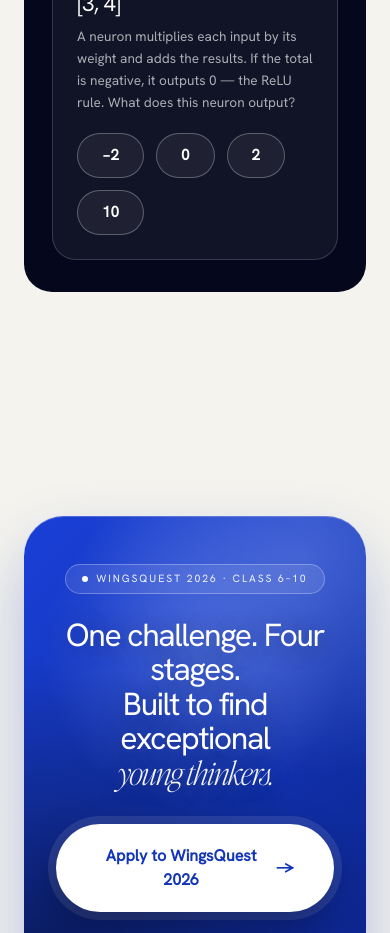
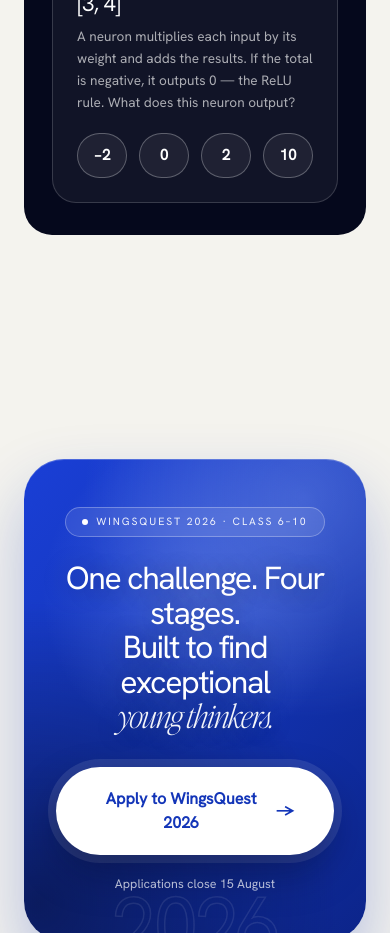
Before and after one commit to hamzasdq11/ai-wingschool, a React (Vite) app: page / in a window 390 px wide. Shown: the part 8640-9573 px from the top of the page. Built offline with nearby package versions, Linux system fonts and the light colour scheme.

Commit message:
fix(mobile): sample-question options fit one line — pills share row below sm
Co-Authored-By: Claude Fable 5 <noreply@anthropic.com>

```diff
--- a/src/components/schools/InsideChallenge.tsx
+++ b/src/components/schools/InsideChallenge.tsx
@@ -150,7 +150,7 @@ export function InsideChallenge() {
                     type="button"
                     disabled={answered}
                     onClick={() => setPicked(opt)}
-                    className="rounded-full px-6 py-2.5 transition-colors"
+                    className="rounded-full px-6 py-2.5 transition-colors max-sm:flex-1 max-sm:px-2"
                     style={{
                       border: showCorrect
                         ? "1px solid #34d399"
```
